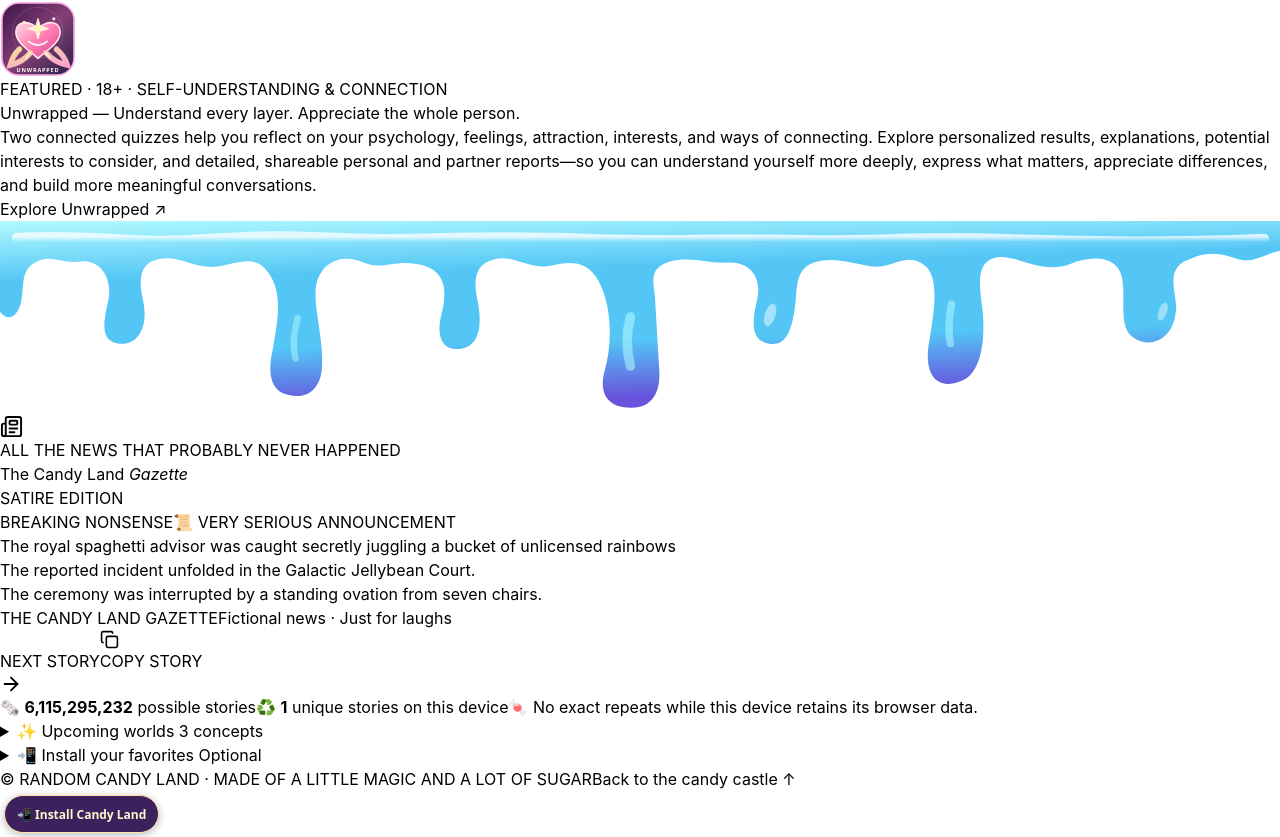
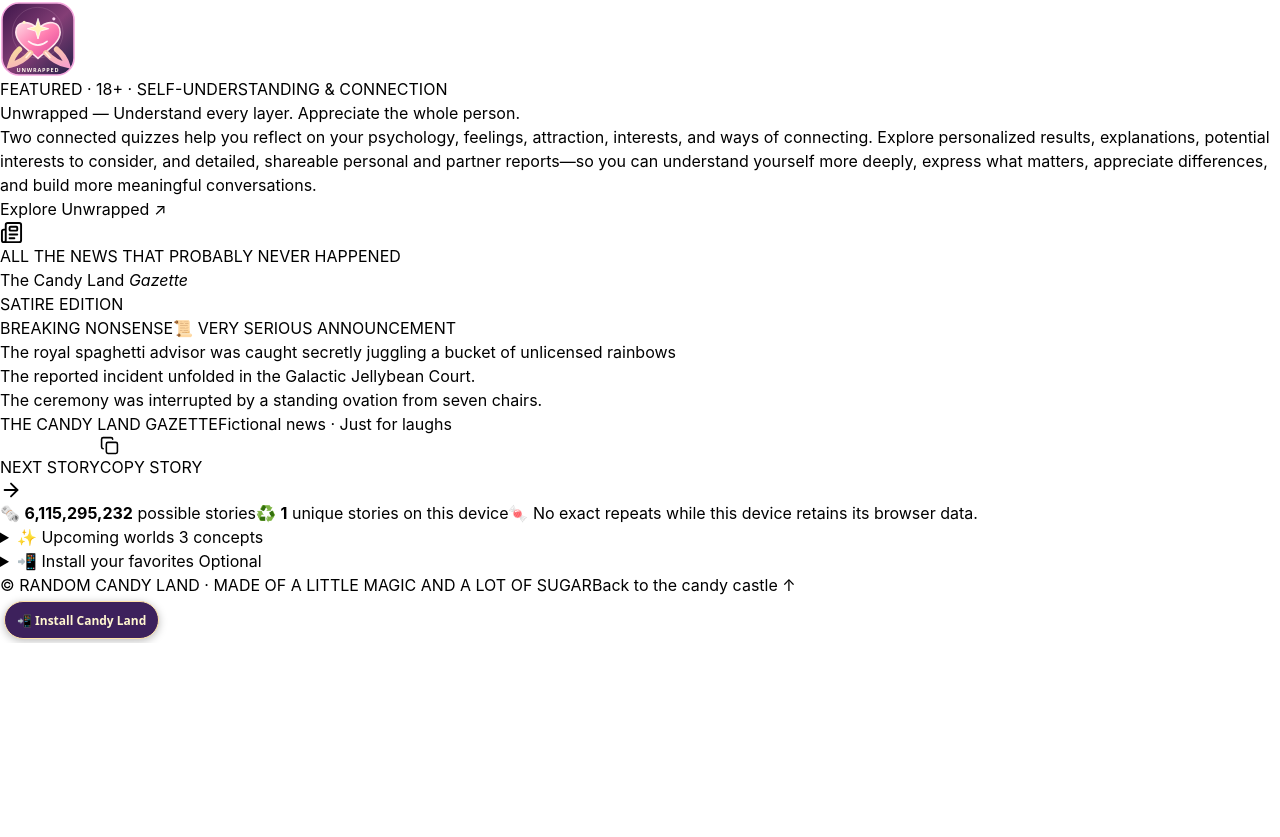
Before and after one commit to patrickchristianandrews/RandomCandyLand.com, a React (Vite) app: page / in a window 1280 px wide. Shown: the part 2646-3483 px from the top of the page. After the commit the page ends 3289 px from the top, so only its background shows below. Built offline with nearby package versions, Linux system fonts and the light colour scheme.

Commit message:
Remove decorative goo overlays from Candy Land homepage and news generator

```diff
--- a/src/components/RandomNonsenseGenerator.tsx
+++ b/src/components/RandomNonsenseGenerator.tsx
@@ -1,6 +1,5 @@
 import React, { useState } from 'react';
 import { ArrowRight, Copy, Newspaper } from 'lucide-react';
-import { CandyGoo } from './CandyGoo';
 
 /** Full-cycle, persistent shuffle: each generated combination appears once
  * before the billions-long sequence can repeat (unless browser data is cleared).
@@ -239,7 +238,6 @@ export function RandomNonsenseGenerator() {
   };
   return (
     <section id="nonsense" className="nonsense-lab nonsense-newsroom" aria-labelledby="nonsense-heading">
-      <CandyGoo className="nonsense-lab-drips" color="blueberry" />
       <header className="nonsense-news-masthead">
         <span className="nonsense-masthead-icon" aria-hidden="true"><Newspaper size={23}/></span>
         <div className="nonsense-news-title-wrap">
```
